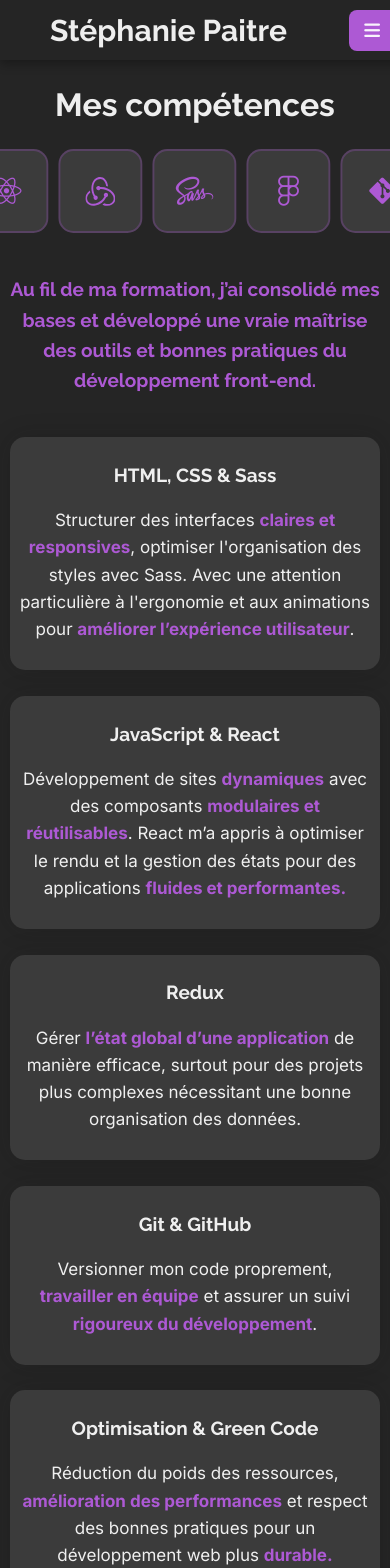
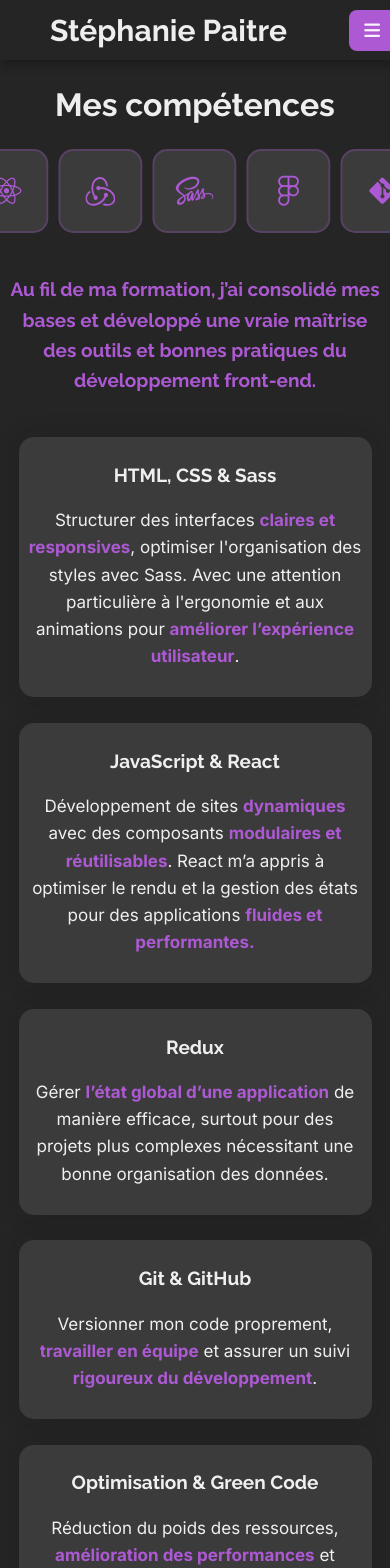
Before and after one commit to pommeverte06/Portfolio_P12, a React (Vite) app: page /skills in a window 390 px wide. Shown: the top 1568 px of the page. Built offline with nearby package versions, Linux system fonts and the light colour scheme.

Commit message:
modifs page skills

```diff
--- a/src/pages/Skills/Skills.jsx
+++ b/src/pages/Skills/Skills.jsx
@@ -48,6 +48,7 @@ function Skills() {
           </strong>
         </h2>
         <br></br>
+        <div className="skills-description-block">
         <article>
           <h2>HTML, CSS & Sass</h2>{" "}
           <p>
@@ -95,6 +96,7 @@ function Skills() {
             pratiques pour un développement web plus <strong>durable.</strong>
           </p>
         </article>{" "}
+        </div>
         <br></br>
         <h2>
           <p>
--- a/src/pages/Skills/skills.css
+++ b/src/pages/Skills/skills.css
@@ -61,13 +61,21 @@
   object-fit: contain;
 }
 .skills-description {
-
   max-width: 85%;
   margin: 0px auto;
   padding: 20px;
   text-align: center;
   border-radius: 10px;
   line-height: 1.6;
+}
+
+.skills-description-block {
+  display: flex;
+  flex-wrap: wrap;
+  justify-content: center;
+  gap: 20px;
+  max-width: 1000px;
+  margin: 0 auto;
 }
 
 .skills-description p {
@@ -85,7 +93,12 @@
   border-radius: 15px 15px 15px 15px;
   background: rgba(255, 255, 255, 0.1);
   box-shadow: 0px 0px 25px rgba(21, 21, 22, 0.2);
+
+  flex: 1 1 45%;
+  min-width: 300px;
+  max-width: 450px;
 }
+
 .sr-only {
   position: absolute;
   width: 1px;
@@ -96,8 +109,6 @@
   clip: rect(0, 0, 0, 0);
   border: 0;
 }
-
-
 
 @media screen and (max-width: 1024px) {
   .skills-banner {
@@ -122,6 +133,16 @@
   .skills-description {
     padding: 15px;
     max-width: 90%;
+  }
+  .skills-description article {
+    padding: 7px 10px 10px 10px;
+    border-radius: 15px 15px 15px 15px;
+    background: rgba(255, 255, 255, 0.1);
+    box-shadow: 0px 0px 25px rgba(21, 21, 22, 0.2);
+
+    flex: 1 1 45%;
+    min-width: 200px;
+    max-width: 300px;
   }
 }
 
@@ -194,4 +215,14 @@
   .skills-container h1 {
     font-size: 2rem;
   }
+  .skills-description-block {
+    flex-direction: column;
+    align-items: center;
+    gap: 0;
+  }
+
+  .skills-description article {
+    flex: 1 1 100%;
+    max-width: 90%;
+  }
 }
```
